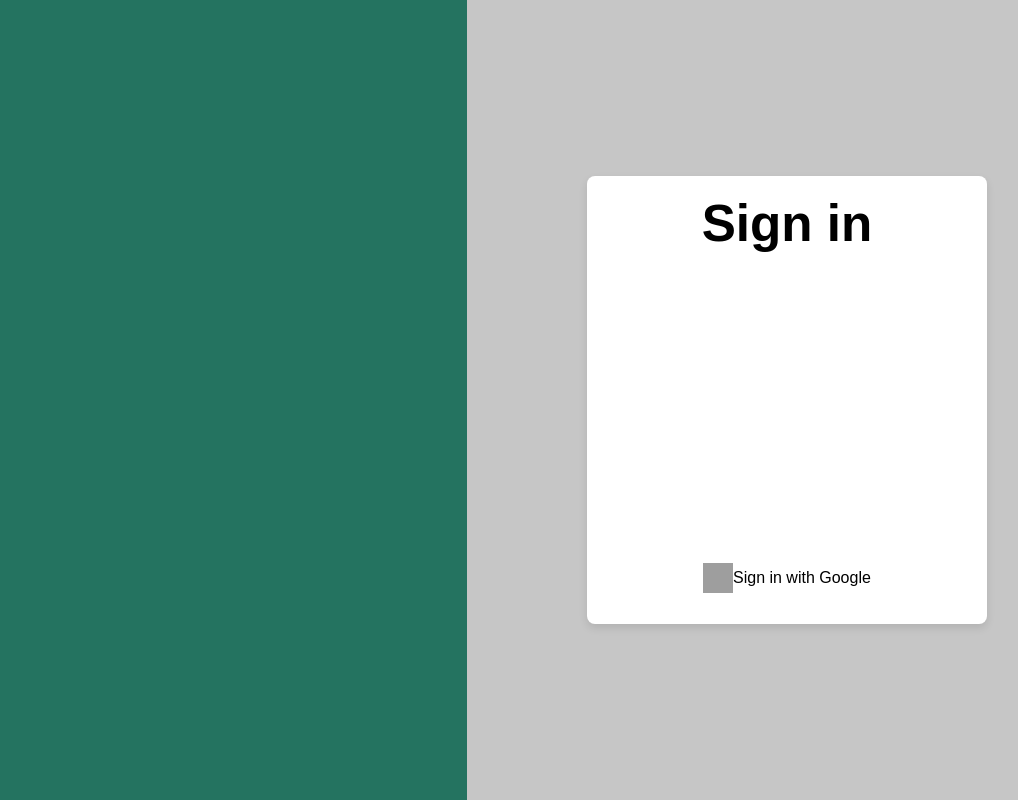
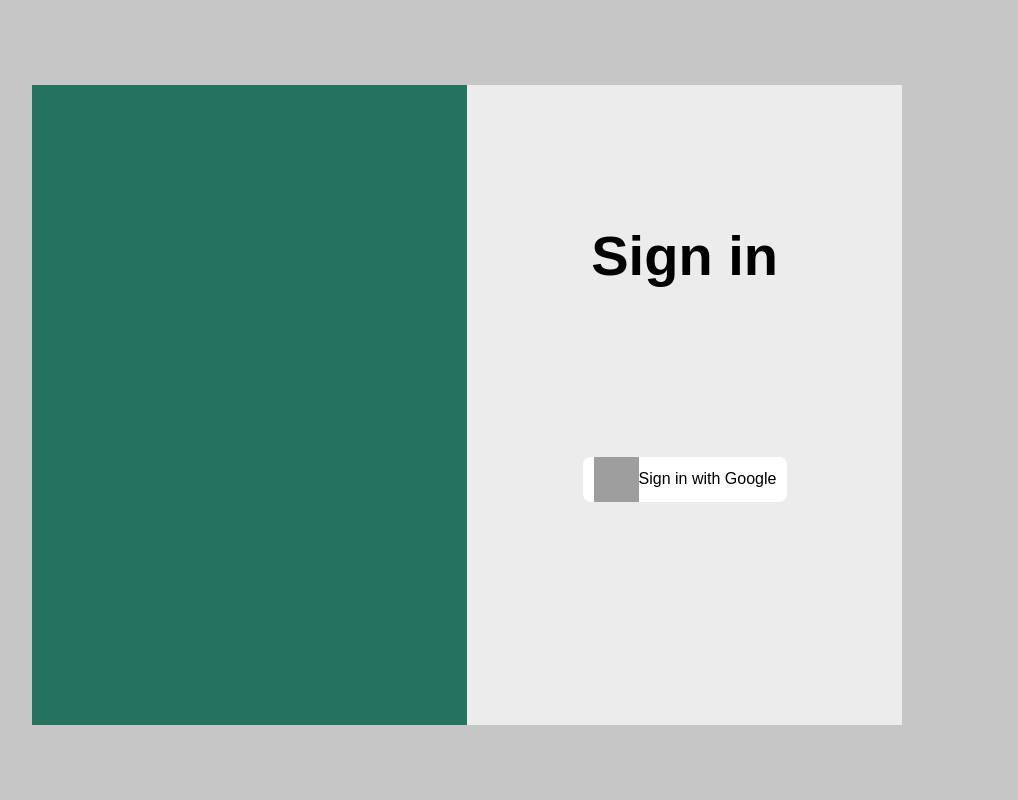
Before and after one commit to whitebear13579/SEG10_Front, a React (Vite) app in the folder social_network_frontEnd/: page /home#/login in a window 1280 px wide. Shown: the whole page, without its empty margins (173-1191 px from the left). Built offline with nearby package versions, Linux system fonts and the light colour scheme; grey boxes are pictures that could not be loaded.

Commit message:
fixed
loginpage fixed

```diff
--- a/social_network_frontEnd/src/assets/page/login.css
+++ b/social_network_frontEnd/src/assets/page/login.css
@@ -15,6 +15,8 @@ body, html {
     display: flex;
     height: 100vh;
     width: 100vw;
+    background-color: #c6c6c6;
+    justify-content: center;
 }
 
 .leftcover, .rightcover {
@@ -22,8 +24,10 @@ body, html {
     display: flex;
     align-items: center;
     justify-content: center;
-    min-height: 100vh;
-    min-width: 50vw;
+    max-height: 80vh;
+    max-width: 34vw;
+    position: relative;
+    top: 85px;
 }
 
 .leftcover {
@@ -32,20 +36,19 @@ body, html {
 }
 
 .rightcover {
-    background-color: #c6c6c6;
+    background-color: #EDECEC;
 }
 .loginBox {
     width: 100%;
     max-width: 400px;
+    height: 50vh;
     padding: 20px;
-    background-color: #fff;
-    border-radius: 8px;
-    box-shadow: 0px 4px 8px rgba(0, 0, 0, 0.1);
     text-align: center; /* Center-aligns the content inside the login box */
     color: #000;
 }
 .loginBox h1 {
     margin-bottom: 300px;
+    font-size: 3.5em;
 }
 
 
@@ -56,13 +59,15 @@ body, html {
 
 
 .GoogleIcon {
-    height: 30px;
-    width: 30px;
+    height: 45px;
+    width: 45px;
 }
 
 .loginBox button {
     display: flex;
     align-items: center;
     position: relative;
-    left: 85px;
+    left: 78px;
+    bottom: 130px;
+    height: 45px;
 }
```
